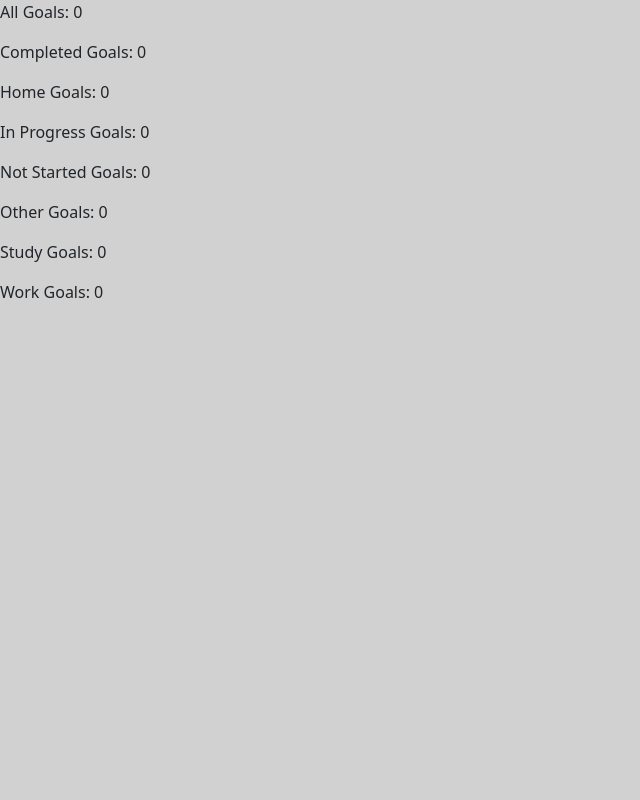
After one commit to thr3000/CSC536, a Django app: page /TestModel/overview/ in a window 1280 px wide. The commit adds this page. Shown: the whole page, without its empty margins (0-640 px from the left). Run offline with Django 5.2, Linux system fonts and the light colour scheme; data that the repository does not hold is empty; some libraries are stand-ins or nearby versions.

Commit message:
Overview page

```diff
--- a/TestModel/urls.py
+++ b/TestModel/urls.py
@@ -1,4 +1,4 @@
-from TestModel.views import login, homepage, register, dashboard, update_goal_status, update_goal_type, sort_goal, delete_goal, overview
+from TestModel.views import login, homepage, register, dashboard, update_goal_status, update_goal_type, sort_goal, delete_goal, overview, summary
 from django.urls import path
 
 urlpatterns = [
@@ -10,6 +10,7 @@ urlpatterns = [
     path('update_goal_type/', update_goal_type, name='update_goal_type'),
     path('sort_goal/', sort_goal, name='sort_goal'),
     path('delete_goal/', delete_goal, name='delete_goal'),
-    path('overview/', overview, name='overview')
+    path('overview/', overview, name='overview'),
+    path('summary/', summary, name='summary')
     # path('goals/', goals, name = 'goals')
 ]
--- a/TestModel/views.py
+++ b/TestModel/views.py
@@ -153,6 +153,19 @@ def homepage(request):
     if request.method == 'GET':
         return render(request, 'homepage.html')
 
+def summary(request):
+    if request.method == 'GET':
+        stat = dict()
+        stat["goals_all"]  = len(scan_goals("",""))
+        stat["goals_not_started"] = len(scan_goals("Not_Started",""))
+        stat["goals_in_progress"] = len(scan_goals("In_Progress",""))
+        stat["goals_completed"] = len(scan_goals("Completed",""))
+        stat["goals_study"] =len(scan_goals("","Study"))
+        stat["goals_work"] = len(scan_goals("","Work"))
+        stat["goals_home"] = len(scan_goals("","Home"))
+        stat["goals_other"] = len(scan_goals("","Other"))
+        return JsonResponse({'stat': stat}, status=200)
+
 def overview(request):
     if request.method == 'GET':
         return render(request, 'overview.html')
--- a/templates/dashboard.html
+++ b/templates/dashboard.html
@@ -87,7 +87,7 @@
           <div class="dropdown">
               <a class="nav-link dropdown-toggle montserrat-title" href="#" id="navbarDropdown" role="button" data-bs-toggle="dropdown" aria-expanded="false">
               </a>
-              <ul class="dropdown-menu" aria-labelledby="navbarDropdown">
+              <ul class="dropdown-menu dropdown-menu-end" aria-labelledby="navbarDropdown">
                   <li><a class="dropdown-item" href="/TestModel/overview/">Overview</a></li>
                   <li><a class="dropdown-item" href="#" onclick="logout()">Logout</a></li>
               </ul>
--- /dev/null
+++ b/templates/overview.html
@@ -0,0 +1,52 @@
+<!DOCTYPE html>
+<html>
+<head>
+    <meta charset="utf-8">
+    <meta name="viewport" content="width=device-width, initial-scale=1">
+    <link href="https://cdn.jsdelivr.net/npm/bootstrap@5.3.3/dist/css/bootstrap.min.css" rel="stylesheet" integrity="sha384-QWTKZyjpPEjISv5WaRU9OFeRpok6YctnYmDr5pNlyT2bRjXh0JMhjY6hW+ALEwIH" crossorigin="anonymous">
+    <script src="https://cdn.jsdelivr.net/npm/bootstrap@5.3.3/dist/js/bootstrap.bundle.min.js" integrity="sha384-YvpcrYf0tY3lHB60NNkmXc5s9fDVZLESaAA55NDzOxhy9GkcIdslK1eN7N6jIeHz" crossorigin="anonymous"></script>
+    <link rel="preconnect" href="https://fonts.googleapis.com">
+    <link rel="preconnect" href="https://fonts.gstatic.com" crossorigin>
+    <link href="https://fonts.googleapis.com/css2?family=Montserrat:ital,wght@0,100..900;1,100..900&display=swap" rel="stylesheet">
+    <title>Homepage</title>
+    <style>
+        body, html {
+            height: 100%;
+            margin: 0;
+            background-color: #D1D1D1;
+        }
+        .montserrat-title {
+            font-family: "Montserrat", sans-serif;
+            font-optical-sizing: auto;
+            font-weight: 500;
+            font-style: normal;
+        }
+    </style>
+</head>
+<body>
+    <div id="example"></div>
+    <script src="https://cdn.jsdelivr.net/npm/sweetalert2@10"></script>
+    <script src="https://cdn.jsdelivr.net/npm/axios/dist/axios.min.js"></script>
+    <script>
+        axios.get('/TestModel/summary/')
+        .then(response => {
+            const stats = response.data.stat;
+            let statsContent = `
+            <p>All Goals: ${stats.goals_all}</p>
+            <p>Completed Goals: ${stats.goals_completed}</p>
+            <p>Home Goals: ${stats.goals_home}</p>
+            <p>In Progress Goals: ${stats.goals_in_progress}</p>
+            <p>Not Started Goals: ${stats.goals_not_started}</p>
+            <p>Other Goals: ${stats.goals_other}</p>
+            <p>Study Goals: ${stats.goals_study}</p>
+            <p>Work Goals: ${stats.goals_work}</p>
+            `;
+
+            document.getElementById('example').innerHTML = statsContent;
+        })
+        .catch(error => {
+            console.error('Error fetching stats:', error);
+        });
+    </script>
+</body>
+</html>
```
